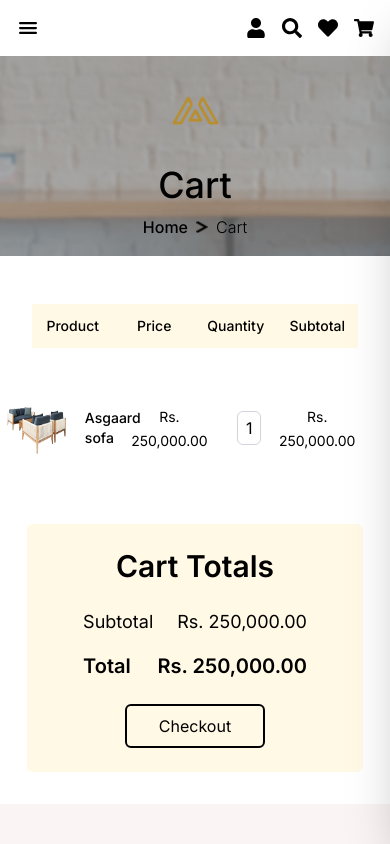
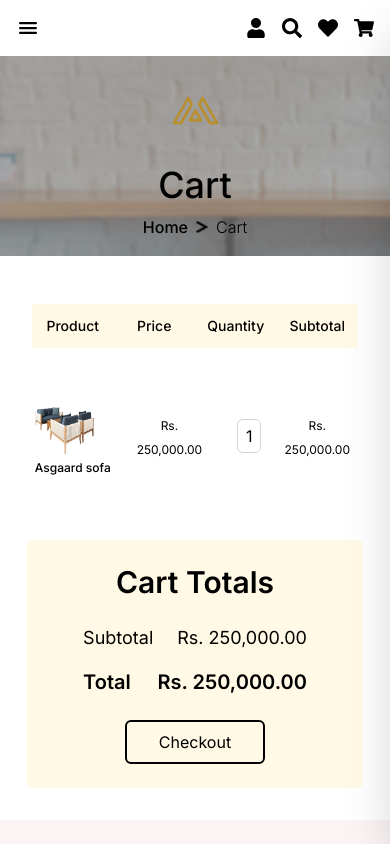
Before and after one commit to Kaxhif01/ecommercehackhatonUI, a Next.js app: page /Cart in a window 390 px wide. Shown: the top 844 px of the page. Built offline with nearby package versions, Linux system fonts and the light colour scheme.

Commit message:
responsiveness issuess

```diff
--- a/src/app/Cart/page.tsx
+++ b/src/app/Cart/page.tsx
@@ -29,14 +29,14 @@ const CartPage = () => {
           {/* Cart Item Details */}
           <div className="flex justify-between items-center mb-4 pt-8 o max-soverflow-x-scroll">
             {/* Product */}
-            <div className="w-1/4 flex items-center justify-center">
+            <div className="w-1/4 flex flex-wrap items-center justify-center flex-col">
               <img src="./images/arrivals.png" alt="Asgaard sofa" className="w-16 h-16 mr-4" />
-              <span className="text-black font-poppins font-medium max-sm:text-sm">Asgaard sofa</span>
+              <span className="text-black font-poppins font-medium max-sm:text-xs">Asgaard sofa</span>
             </div>
 
             {/* Price */}
             <div className="w-1/4 text-center">
-              <span className="text-black font-poppins text-xl max-sm:text-sm">Rs. 250,000.00</span>
+              <span className="text-black font-poppins text-xl max-sm:text-xs">Rs. 250,000.00</span>
             </div>
 
             {/* Quantity */}
@@ -48,7 +48,7 @@ const CartPage = () => {
 
             {/* Subtotal */}
             <div className="w-1/4 text-center">
-              <span className="text-black font-poppins text-xl max-sm:text-sm">Rs. 250,000.00</span>
+              <span className="text-black font-poppins text-xl max-sm:text-xs">Rs. 250,000.00</span>
             </div>
           </div>
         </div>
--- a/src/app/Shoppage/product/[id]/page.tsx
+++ b/src/app/Shoppage/product/[id]/page.tsx
@@ -173,10 +173,10 @@ const ProductDetail = ({ params }: ProductPageProps) => {
         </div>
       </div>
 
-      <div className="border-t border-gray-300"></div>
+      <div className="border-t border-gray-300 my-2"></div>
 
       <div className="mt-16">
-        <div className="flex justify-center gap-8 pb-2">
+        <div className="flex flex-wrap justify-center gap-8 pb-2">
           {[
             { label: "Description", key: "description" },
             { label: "Additional Information", key: "additionalInfo" },
```
